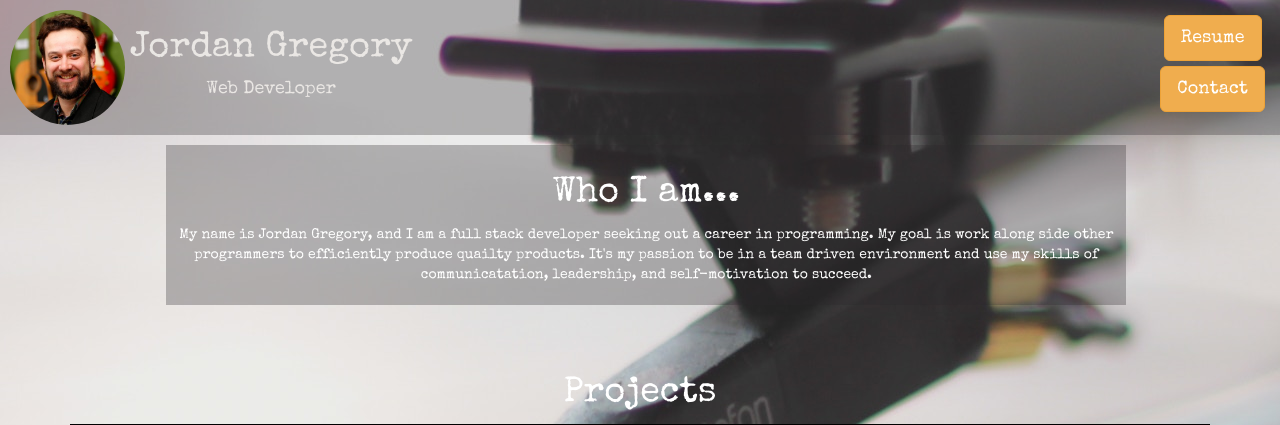
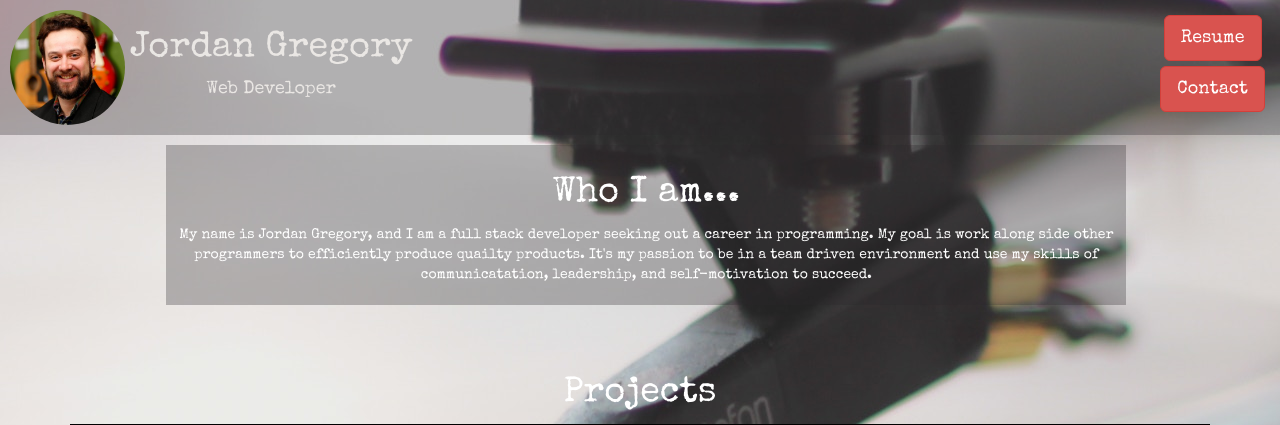
Before and after one commit to jordangregory/jordangregory.github.io, a plain HTML site: page index.html in a window 1280 px wide. Shown: the top 425 px of the page. Drawn offline with nearby package versions, Linux system fonts and the light colour scheme; grey boxes are pictures that could not be loaded; a web font is replaced by a local one.

Commit message:
button color issue fixed

```diff
--- a/index.html
+++ b/index.html
@@ -31,7 +31,7 @@
 		<div class="modalContainer">
 
 			<div class="resumeContainer">
-				<button type="button" class="btn btn-warning btn-lg" data-toggle="modal" data-target="#myModal1">Resume</button>
+				<button type="button" class="btn btn-lg btn-danger" data-toggle="modal" data-target="#myModal1">Resume</button>
 				<div class="modal fade" id="myModal1" role="dialog">
 					<div class="modal-dialog">
 						<div class="modal-content">
@@ -53,7 +53,7 @@
 			</div>
 
 			<div class="contactContainer">
-				<button type="button" class="btn btn-warning btn-lg" data-toggle="modal" data-target="#myModal2">Contact</button>
+				<button type="button" class="btn btn-danger btn-lg" data-toggle="modal" data-target="#myModal2">Contact</button>
 				<div class="modal fade" id="myModal2" role="dialog">
 					<div class="modal-dialog">
 						<div class="modal-content">
```
